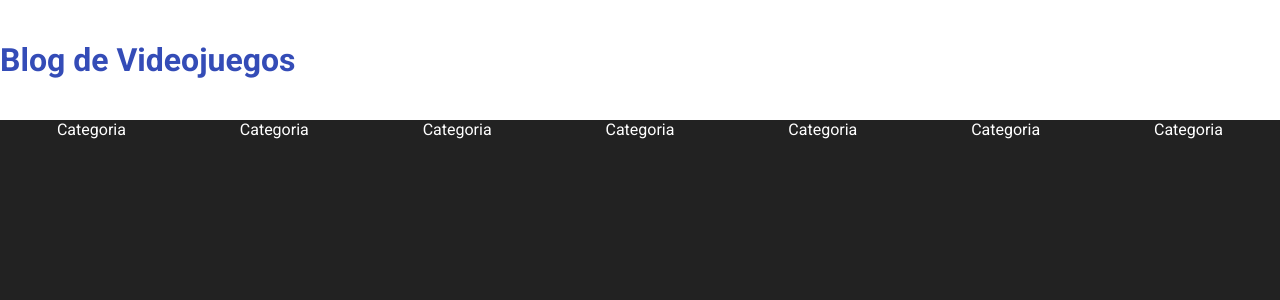
After one commit to edwinrm98/blog-videojuegos, a PHP site: page /cabecera.html in a window 1280 px wide. The commit adds this page. Shown: the top 300 px of the page. Run offline with PHP 8.4, Linux system fonts and the light colour scheme.

Commit message:
Maquetación de encabezado y cuerpo de página web

```diff
--- /dev/null
+++ b/cabecera.html
@@ -0,0 +1,41 @@
+<!DOCTYPE html>
+<html lang="en">
+<head>
+    <meta charset="UTF-8">
+    <meta name="viewport" content="width=device-width, initial-scale=1.0">
+    <title>Blog de Videjuegos</title>
+    <link rel="stylesheet" href="./css/styles.css">
+    <link rel="preconnect" href="https://fonts.googleapis.com">
+    <link rel="preconnect" href="https://fonts.gstatic.com" crossorigin>
+    <link href="https://fonts.googleapis.com/css2?family=Roboto:ital,wght@0,100..900;1,100..900&display=swap" rel="stylesheet">
+</head>
+<body>
+    <header class="header">
+        <a href="#"><h1 class="title">Blog de Videojuegos</h1></a>
+    </header>
+
+    <nav class="navigation">
+        <ul class="navigation--list">
+            <a href="#" class="navigation--list-link">
+                <li class="item">Categoria</li>
+            </a>
+            <a href="#" class="navigation--list-link">
+                <li class="item">Categoria</li>
+            </a>
+            <a href="#" class="navigation--list-link">
+                <li class="item">Categoria</li>
+            </a>
+            <a href="#" class="navigation--list-link">
+                <li class="item">Categoria</li>
+            </a>
+            <a href="#" class="navigation--list-link">
+                <li class="item">Categoria</li>
+            </a>
+            <a href="#" class="navigation--list-link">
+                <li class="item">Categoria</li>
+            </a>
+            <a href="#" class="navigation--list-link">
+                <li class="item">Categoria</li>
+            </a>
+        </ul>
+    </nav>
--- a/css/styles.css
+++ b/css/styles.css
@@ -0,0 +1,60 @@
+:root {
+    --main-bg-color: #222222;
+    --scnd-bg-color: #ffffff;
+    --main-txt-color: #344CB7;
+}
+
+* {
+    font-family: "Roboto", sans-serif;
+    padding: 0;
+    margin: 0;
+}
+
+body {
+    background-color: var(--main-bg-color);
+    scroll-behavior: smooth;
+}
+
+a {
+    text-decoration: none;
+}
+
+li {
+    list-style: none;
+}
+
+.header {
+    display: flex;
+    width: 100vw;
+    height: 15vh;
+    align-items: center;
+    background-color: var(--scnd-bg-color);
+}
+
+.title {
+    color: var(--main-txt-color);
+}
+
+.navigation {
+    display: flex;
+    width: 100vw;
+    height: 20vh;
+    justify-content: center;
+    align-items: center;
+}
+
+.navigation--list {
+    display: flex;
+    width: 100%;
+    height: 100%;
+    justify-content: space-around;
+}
+
+.navigation--list-link {
+    color: var(--scnd-bg-color);
+}
+
+.navigation--list-link:hover {
+    color: var(--main-txt-color);
+    transition: 1s;
+}
--- a/pie_pagina.php
+++ b/pie_pagina.php
@@ -1,2 +1,3 @@
+    </body>
     <footer></footer>
 </html>
```
Also changed, not shown: cabecera.php (deleted, +0 -13 lines), index.php (+10 -11 lines).
